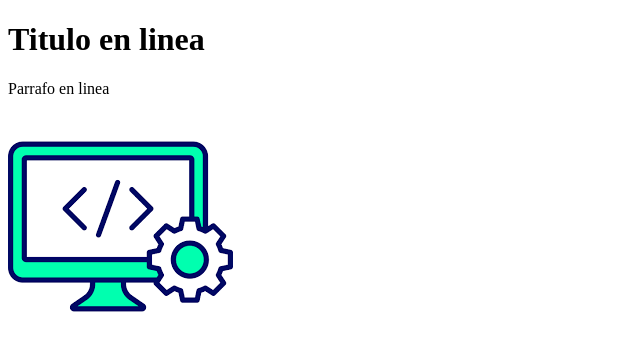
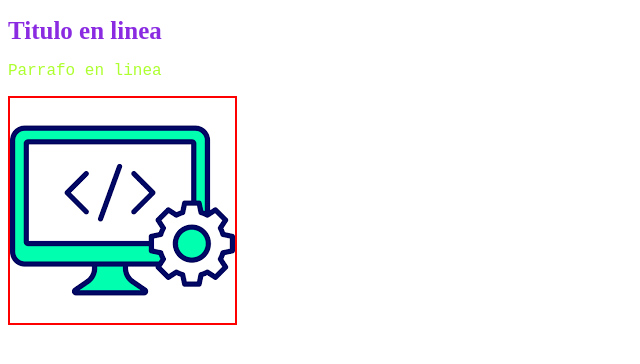
Before and after one commit to joer2/lab8, a plain HTML site: page index.html in a window 1280 px wide. Shown: the whole page, without its empty margins (0-640 px from the left). Drawn offline with Linux system fonts and the light colour scheme.

Commit message:
se añaden colores

```diff
--- a/index.html
+++ b/index.html
@@ -5,8 +5,8 @@
 </head>
 <body>
     <!--Aplicar estilos en linea-->
-    <h1>Titulo en linea</h1>
-    <p>Parrafo en linea</p>
-    <img src="descarga.png">
+    <h1 style="color: blueviolet; font-size: 25px;">Titulo en linea</h1>
+    <p style="color: greenyellow; font-family: 'Courier New', Courier, monospace;">Parrafo en linea</p>
+    <img src="descarga.png" style="border: 2px solid red">
 </body>
 </html>
```
